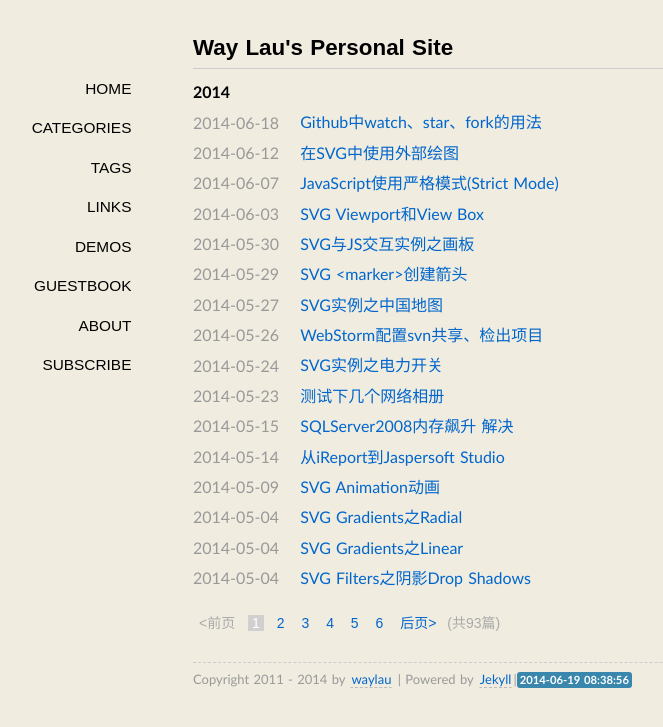
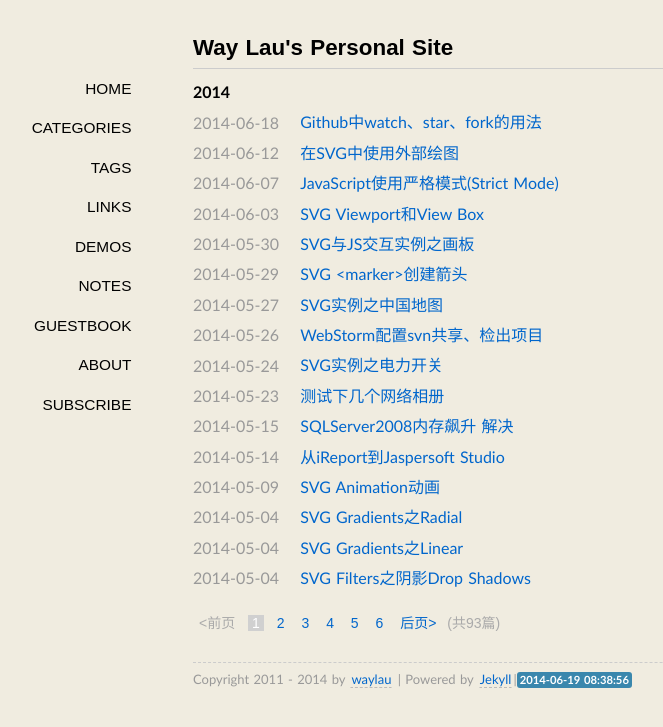
Before and after one commit to zhangwei5095/zhangwei5095.github.io, a Jekyll site: the page built from index.html, in a window 1280 px wide. Shown: the top 727 px of the page, without its empty margins (147-810 px from the left). Built offline with Jekyll 4.4.1, drawn with Linux system fonts in a browser that asks for light colours; some web fonts are replaced; Markdown is read by kramdown in place of the engine named in the settings; the list of posts is cut into pages by our own code; comment, search, counter and statistics services are not loaded.

Commit message:
add  NOtes

```diff
--- a/_layouts/default.html
+++ b/_layouts/default.html
@@ -50,6 +50,7 @@
         <span><a title="标签" class="" href="/tags/">Tags</a></span>
         <span><a title="链接" class="" href="/links/">Links</a></span>
 		<span><a title="示例" class="" href="http://labs.waylau.com/">Demos</a></span>
+		<span><a title="读书" class="" href="http://www.waylau.com/notes/">Notes</a></span>
 		<span><a title="留言" class="" href="/guestbook/">Guestbook</a></span>
 		<span><a title="关于" class="" href="/about/">About</a></span>
         <span><a title="subscribe by RSS" class="" href="/feed/">Subscribe</a></span>
```
